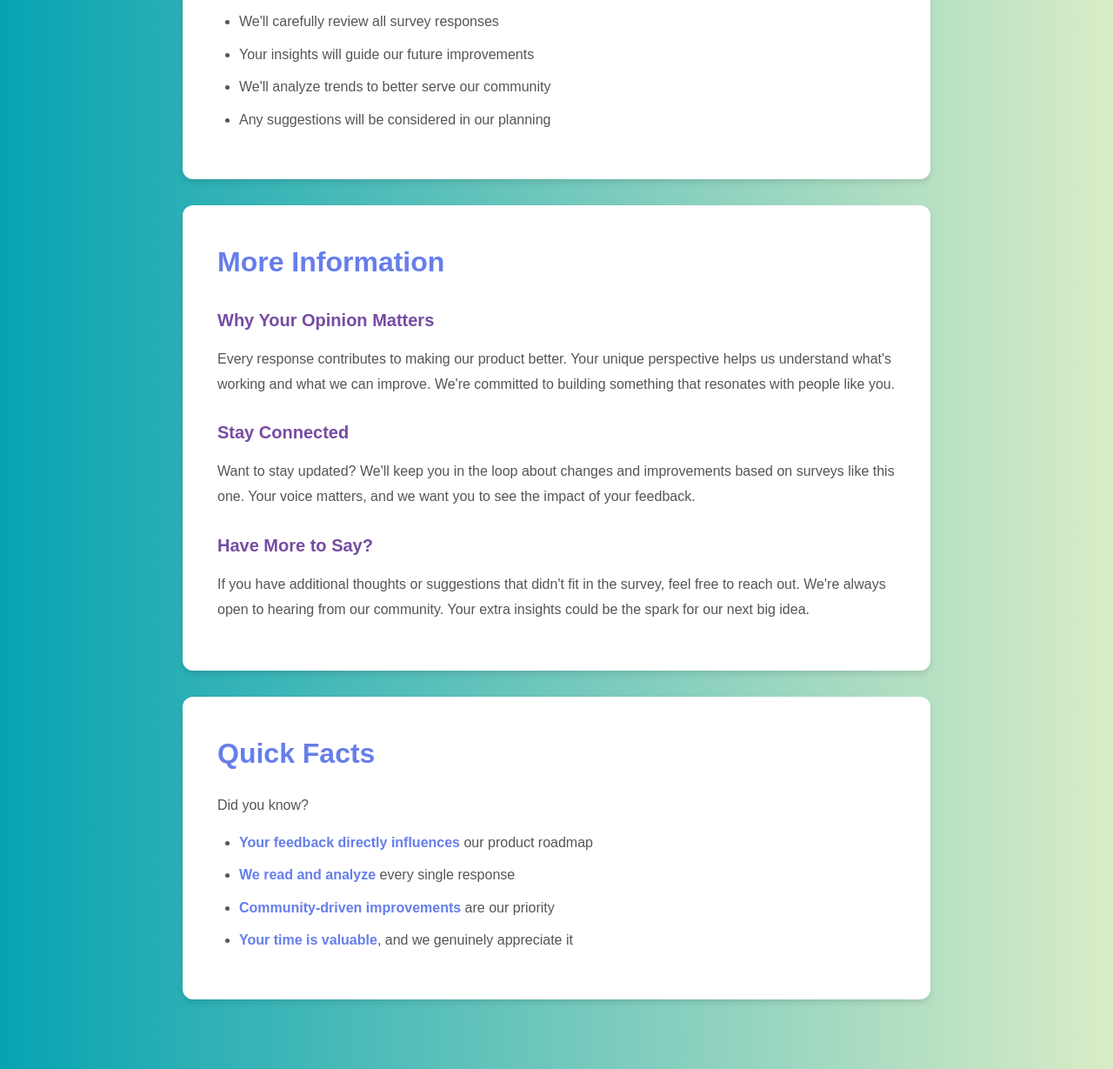
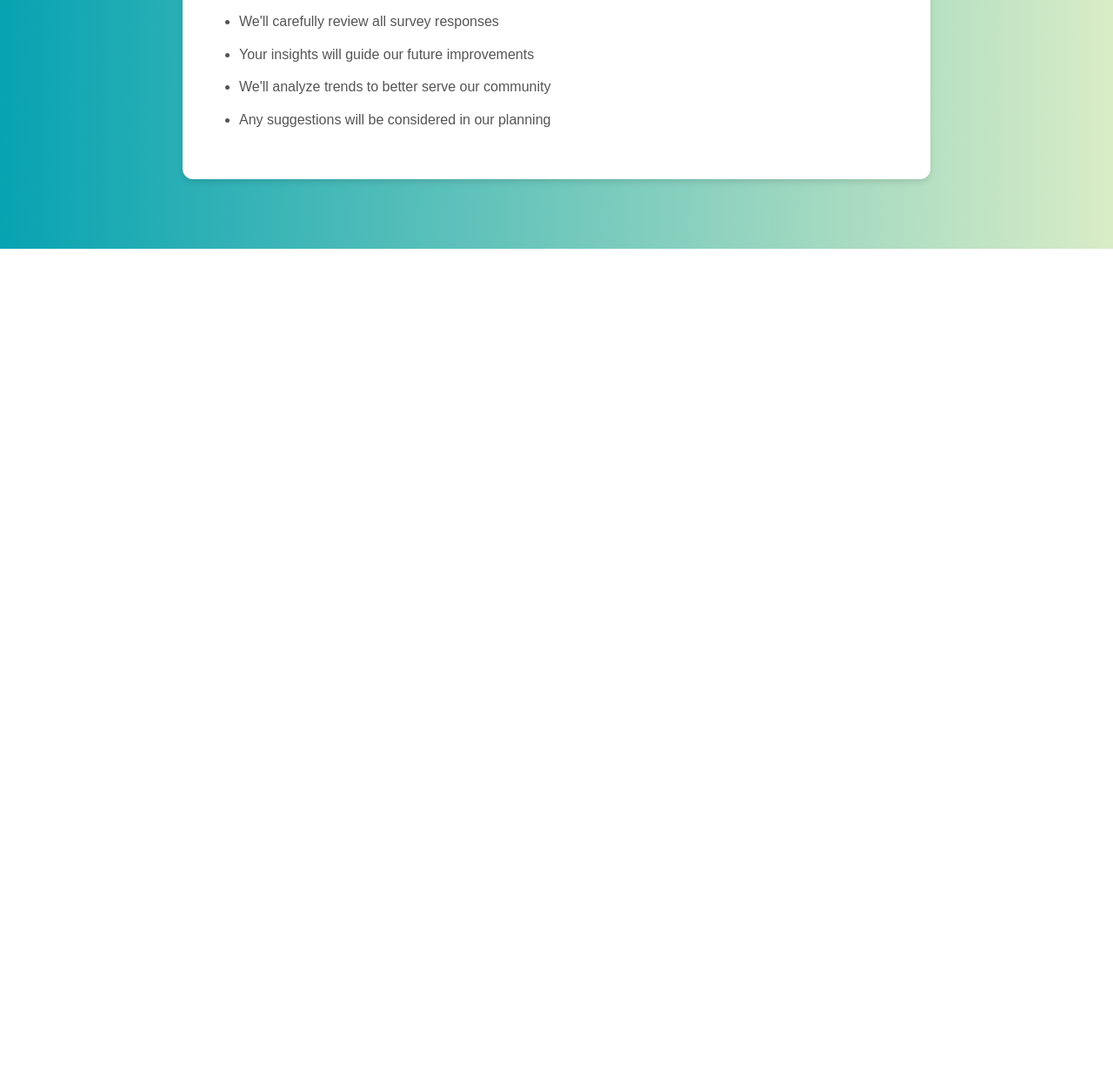
Before and after one commit to aaradhyapshah-prog/REPO-aaradhya, a plain HTML site: page moreinfo.html in a window 1280 px wide. Shown: the part 678-1907 px from the top of the page at 87% size. After the commit the page ends 964 px from the top, so only its background shows below. Drawn offline with Linux system fonts and the light colour scheme.

Commit message:
Remove 'More Information' and 'Quick Facts' divs from moreinfo.html

```diff
--- a/moreinfo.html
+++ b/moreinfo.html
@@ -127,7 +127,6 @@
 
 
 
-
         @keyframes heartbeat {
             0%, 100% {
                 transform: scale(1);
@@ -219,29 +218,6 @@
                 <li>Any suggestions will be considered in our planning</li>
             </ul>
         </div>
-
-        <div class="info-box">
-            <h2>More Information</h2>
-            <h3>Why Your Opinion Matters</h3>
-            <p>Every response contributes to making our product better. Your unique perspective helps us understand what's working and what we can improve. We're committed to building something that resonates with people like you.</p>
-
-            <h3>Stay Connected</h3>
-            <p>Want to stay updated? We'll keep you in the loop about changes and improvements based on surveys like this one. Your voice matters, and we want you to see the impact of your feedback.</p>
-
-            <h3>Have More to Say?</h3>
-            <p>If you have additional thoughts or suggestions that didn't fit in the survey, feel free to reach out. We're always open to hearing from our community. Your extra insights could be the spark for our next big idea.</p>
-        </div>
-
-        <div class="info-box">
-            <h2>Quick Facts</h2>
-            <p>Did you know?</p>
-            <ul>
-                <li><span class="highlight">Your feedback directly influences</span> our product roadmap</li>
-                <li><span class="highlight">We read and analyze</span> every single response</li>
-                <li><span class="highlight">Community-driven improvements</span> are our priority</li>
-                <li><span class="highlight">Your time is valuable</span>, and we genuinely appreciate it</li>
-            </ul>
-        </div>
     </div>
 
 
```
